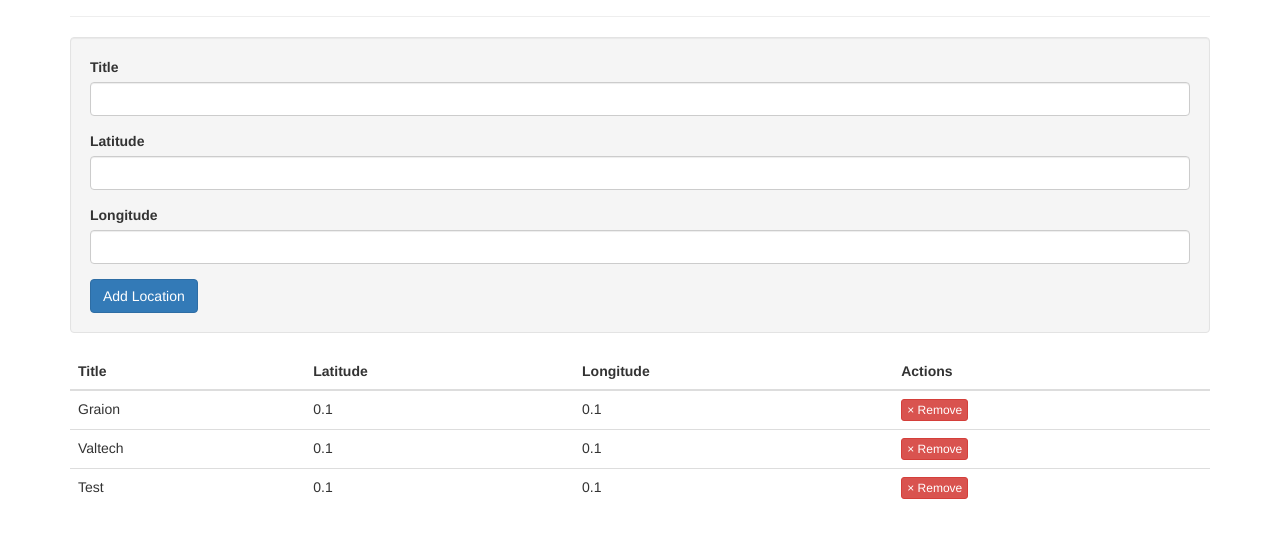
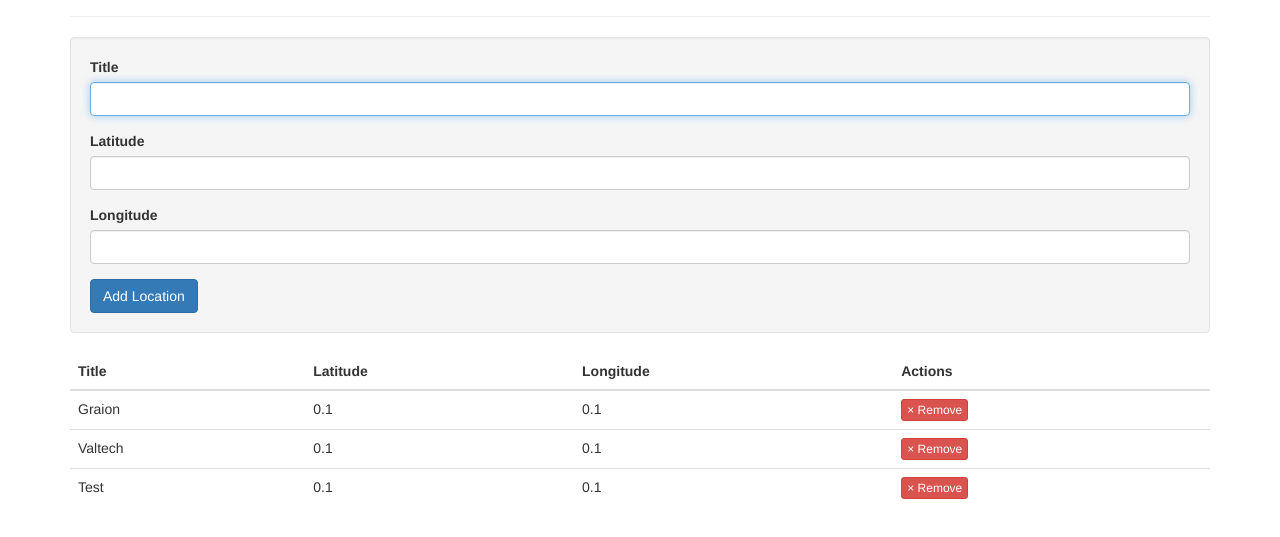
Before and after one commit to Graion/backbone-google-maps, a website: page index.html in a window 1280 px wide. Shown: the part 83-620 px from the top of the page. Drawn offline with nearby package versions, Linux system fonts and the light colour scheme; files that its build step writes are made by us from their sources.

Commit message:
Adds title input autofocus

```diff
--- a/index.html
+++ b/index.html
@@ -13,7 +13,7 @@
       <form id="new-location" class="well">
         <div class="form-group">
           <label>Title</label>
-          <input name="title" type="text" class="form-control"/>
+          <input name="title" type="text" class="form-control" autofocus/>
         </div>
         <div class="form-group">
           <label>Latitude</label>
```
